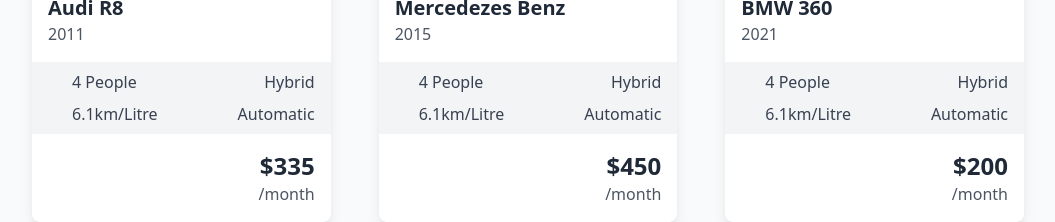
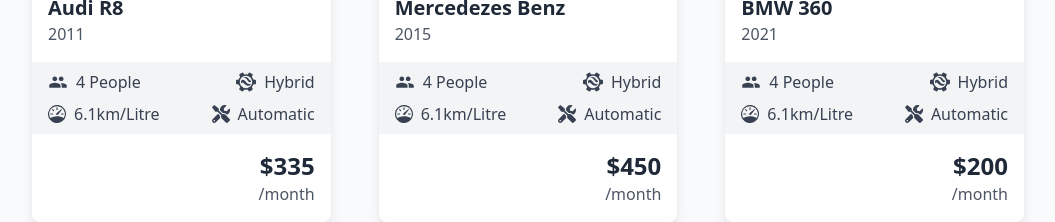
Before and after one commit to ayush-310/react-vercel, a React (Create React App) app: page / in a window 1280 px wide. Shown: the part 352-574 px from the top of the page, without its empty margins (112-1167 px from the left). Built offline with nearby package versions, Linux system fonts and the light colour scheme.

Commit message:
made changes in card

```diff
--- a/package.json
+++ b/package.json
@@ -8,6 +8,7 @@
     "@testing-library/user-event": "^13.5.0",
     "react": "^18.2.0",
     "react-dom": "^18.2.0",
+    "react-icons": "^5.3.0",
     "react-scripts": "5.0.1",
     "web-vitals": "^2.1.4"
   },
--- a/src/Components/Card.jsx
+++ b/src/Components/Card.jsx
@@ -1,66 +1,65 @@
 import React from 'react';
+import { IoMdPeople } from "react-icons/io";
+import { BsSpeedometer } from "react-icons/bs";
+import { FaTools } from "react-icons/fa";
+import { SiGoogleearthengine } from "react-icons/si";
+
 
 function Card({ data }) {
     return (
         <div className="bg-white rounded-lg shadow-lg overflow-hidden transition-transform transform hover:scale-105 m-4">
             <img className="w-full h-48 object-cover" src={data.image} alt={data.title} />
-            <div className="p-4">
-                <h3 className="text-xl font-semibold text-gray-800">{data.title}</h3>
-                <p className="text-gray-600">{data.year}</p>
+            <div className="p-4 flex  justify-between">
+                <div>
+                    <h3 className="text-xl font-semibold text-gray-800">{data.title}</h3>
+                    <p className="text-gray-600">{data.year}</p>
+                </div>
+
+                {/* <div className="text-right">
+                    <h2 className="text-2xl font-bold text-gray-800">${data.price}</h2>
+                    <p className="text-gray-600">/month</p>
+                </div> */}
             </div>
+
+
+
             <div className="px-4 py-2 bg-gray-100">
+{/*
+                <ul>
+                    <li className="flex items-center gap-2 text-gray-700"> <IoMdPeople className='text-xl' />
+                        {data.people} People</li>
+                    <li className="flex items-center gap-2 text-gray-700"> <SiGoogleearthengine className='text-xl' />
+                        {data.type}</li>
+                    <li className="flex items-center gap-2 text-gray-700"> <BsSpeedometer className='text-lg' />{data.Speed}</li>
+                    <li className="flex items-center gap-2 text-gray-700"> <FaTools className='text-lg' />
+                        {data.mode}</li>
+                </ul> */}
+
+
+
                 <div className="flex justify-between mb-2">
                     <span className="flex items-center">
-                        <h5 className="flex items-center text-gray-700">
-                            <svg
-                                xmlns="http://www.w3.org/2000/svg"
-                                height="1em"
-                                className="mr-1 w-5 h-5"
-                                viewBox="0 0 640 512"
-                            >
-                                <path d="M96 128...z" /> {/* SVG code */}
-                            </svg>
+                        <h5 className="flex items-center gap-2 text-gray-700">
+                            <IoMdPeople className='text-xl' />
                             {data.people} People
                         </h5>
                     </span>
                     <span className="flex items-center">
-                        <h5 className="flex items-center text-gray-700">
-                            <svg
-                                xmlns="http://www.w3.org/2000/svg"
-                                height="1em"
-                                className="mr-1 w-5 h-5"
-                                viewBox="0 0 512 512"
-                            >
-                                <path d="M32 64...z" /> {/* SVG code */}
-                            </svg>
+                        <h5 className="flex items-center gap-2 text-gray-700">
+                            <SiGoogleearthengine className='text-xl' />
                             {data.type}
                         </h5>
                     </span>
                 </div>
                 <div className="flex justify-between">
                     <span className="flex items-center">
-                        <h5 className="flex items-center text-gray-700">
-                            <svg
-                                xmlns="http://www.w3.org/2000/svg"
-                                height="1em"
-                                className="mr-1 w-5 h-5"
-                                viewBox="0 0 512 512"
-                            >
-                                <path d="M0 256...z" /> {/* SVG code */}
-                            </svg>
-                            {data.Speed}
-                        </h5>
+                        <h5 className="flex items-center gap-2 text-gray-700">
+                            <BsSpeedometer className='text-lg' />{data.Speed}</h5>
                     </span>
                     <span className="flex items-center">
-                        <h5 className="flex items-center text-gray-700">
-                            <svg
-                                xmlns="http://www.w3.org/2000/svg"
-                                height="1em"
-                                className="mr-1 w-5 h-5"
-                                viewBox="0 0 512 512"
-                            >
-                                <path d="M495.9 166.6...z" /> {/* SVG code */}
-                            </svg>
+                        <h5 className="flex items-center gap-2 text-gray-700">
+
+                            <FaTools className='text-lg' />
                             {data.mode}
                         </h5>
                     </span>
```
Also changed, not shown: 1 other file (tests, documents, lock files or other folders).
